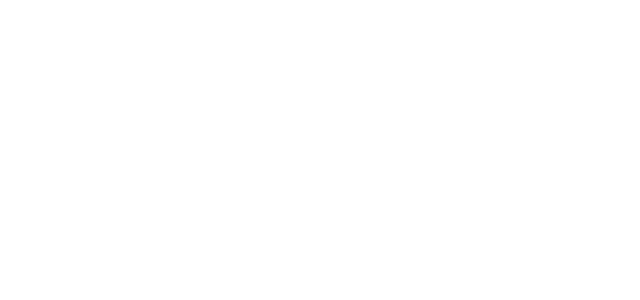
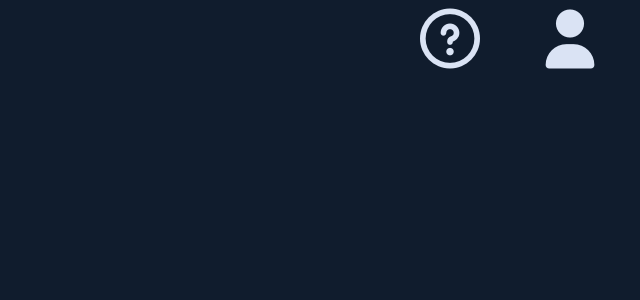
Before and after one commit to OverYander/Prodle, a React (Vite) app: page /valorant/settings in a window 1280 px wide. Before the commit this address had no page. Shown: the top 300 px of the page, without its empty margins (640-1280 px from the left). Built offline with nearby package versions, Linux system fonts and the light colour scheme.

Commit message:
styling change of headers for consistency between them

```diff
--- a/src/App.jsx
+++ b/src/App.jsx
@@ -1,6 +1,7 @@
 import { useState } from 'react'
 import { BrowserRouter, Routes, Route, Link } from 'react-router-dom'
 import GameSelectPage from './pages/GameSelect'
+import ValGameSettings from './pages/ValGameSettings'
 
 function App() {
 
@@ -8,6 +9,7 @@ function App() {
     <BrowserRouter>
       <Routes>
         <Route path="/" element={<GameSelectPage />} />
+        <Route path="/valorant/settings" element={<ValGameSettings />} />
       </Routes>
     </BrowserRouter>
   )
--- a/src/components/GameSelectMenu.jsx
+++ b/src/components/GameSelectMenu.jsx
@@ -8,7 +8,7 @@ function GameSelectMenu() {
   return (
     <>
         <div className="center row-container flex-1 p-[2em]">
-            <Link to="/prodle/valorant/settings" className="center flex flex-col smooth-border ">
+            <Link to="/valorant/settings" className="center flex flex-col smooth-border ">
                 <img src={imgVal} className="logo"></img>
             </Link>
             <Link to="" className="center flex flex-col unavailable smooth-border text-dullblue-dark text-2xl font-ultra">
--- a/src/components/GameSettingHeader.jsx
+++ b/src/components/headers/GameSettingHeader.jsx
@@ -4,8 +4,8 @@ import LoginHeader from './LoginHeader'
 function GameSettingHeader() {
   return (
     <>
-        <nav className="nav border-b-2 border-dullblue-base text-3xl">
-            <div className="right-nav">
+        <nav className="nav text-3xl">
+            <div className="absolute right-[10px]">
                 {/* <!-- currently unimplemented --> */}
                 <button id="help" className="icon"><i className="fa-regular fa-circle-question"></i></button>
 
--- a/src/components/LoginHeader.jsx
+++ b/src/components/headers/LoginHeader.jsx
@@ -1,7 +1,9 @@
 function LoginHeader() {
   return (
     <>
+      <div className="nav">
         <button id="auth" className="icon absolute top-[10px] right-[10px]"><i className="fa-solid fa-user"></i></button>
+      </div>
     </>
   )
 }
--- a/src/pages/GameSelect.jsx
+++ b/src/pages/GameSelect.jsx
@@ -1,6 +1,6 @@
 import { BrowserRouter, Routes, Route, Link } from 'react-router-dom'
 import MainLayout from '../layout/layout'
-import UserLogin from '../components/LoginHeader'
+import UserLogin from '../components/headers/LoginHeader'
 import GameSelectMenu from '../components/GameSelectMenu'
 
 function GameSelectPage() {
--- a/src/pages/ValGameSettings.jsx
+++ b/src/pages/ValGameSettings.jsx
@@ -1,17 +1,17 @@
 import { BrowserRouter, Routes, Route, Link } from 'react-router-dom'
 import MainLayout from '../layout/layout'
-import UserLogin from '../components/LoginHeader'
-import GameSelectMenu from '../components/GameSelectMenu'
+import Header from '../components/headers/GameSettingHeader'
+import RegionBanners from '../components/RegionBanner'
 
-function GameSelectPage() {
+function ValGameSettings() {
   return (
     <>
         <MainLayout>
-          <UserLogin/>
-          <GameSelectMenu/>
+          <Header/>
+          <RegionBanners/>
         </MainLayout>
     </>
   )
 }
 
-export default GameSelectPage
+export default ValGameSettings
```
